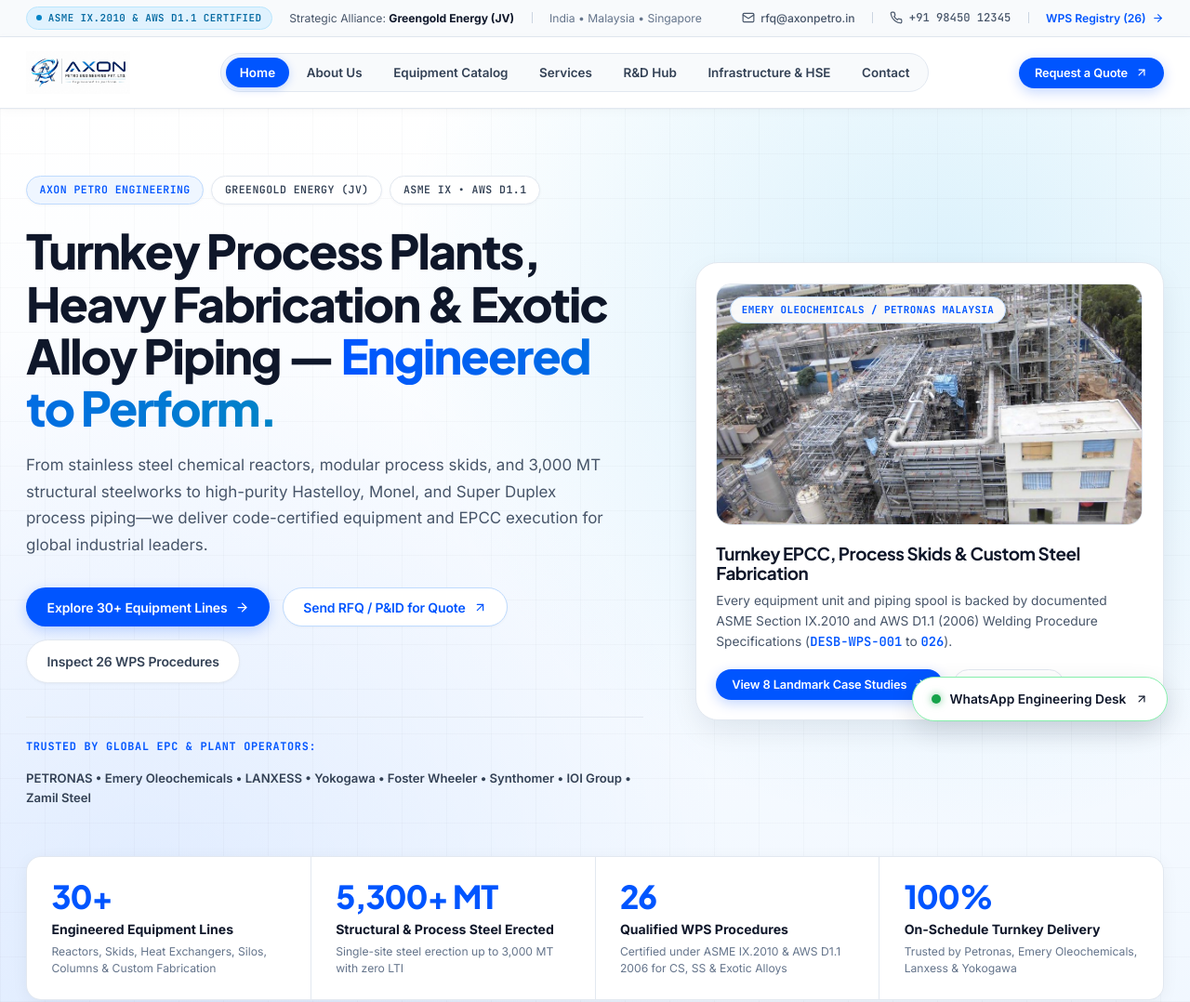
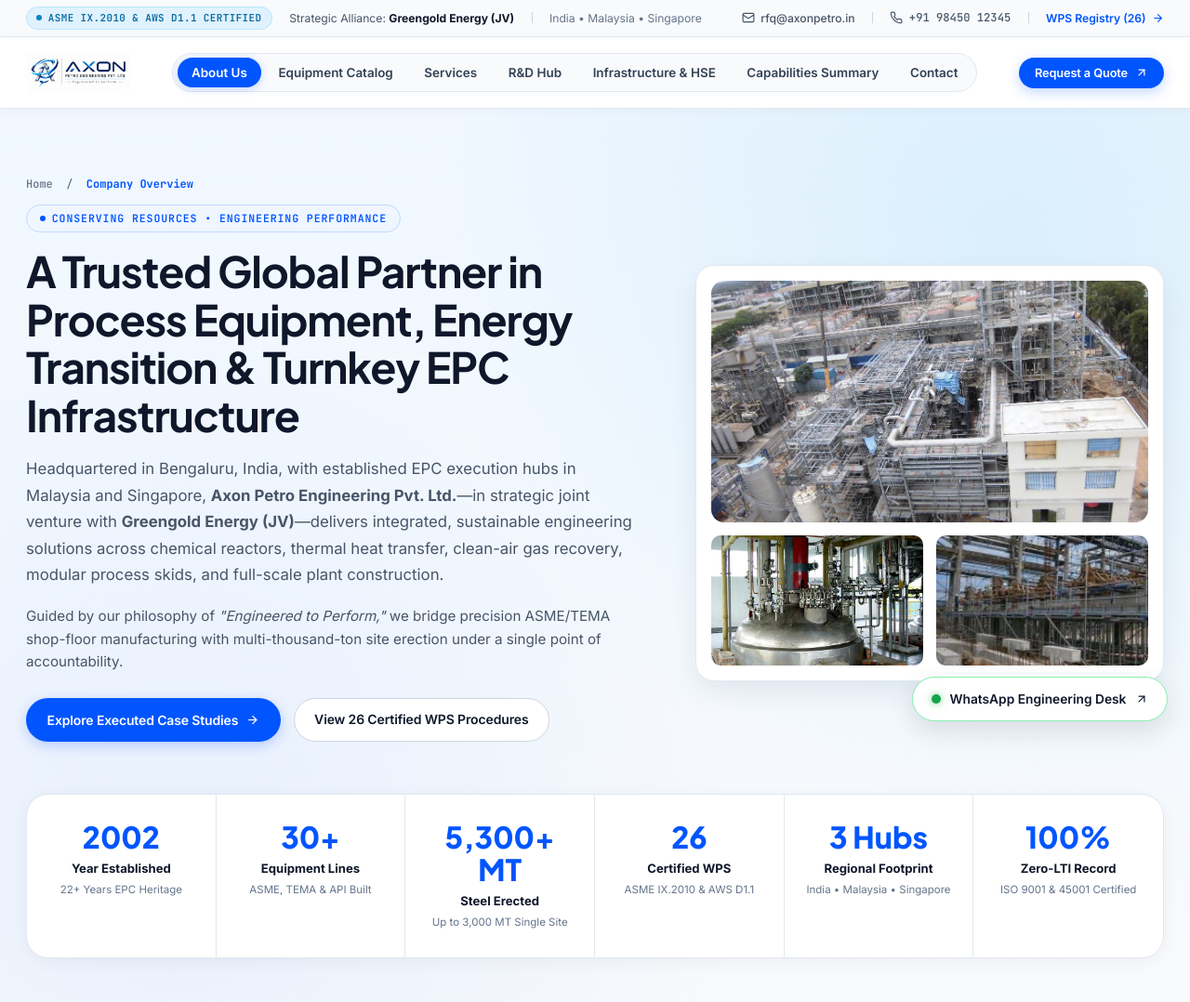
Before and after one commit to Weird-Name/axon, a plain HTML site: page index.html in a window 1280 px wide. Shown: the top 1078 px of the page at 93% size. Drawn offline with Linux system fonts and the light colour scheme.

Commit message:
Set About Us (Thermax-style Company Overview) as default landing page

```diff
--- a/assets/js/app.js
+++ b/assets/js/app.js
@@ -7,7 +7,7 @@ const STORAGE_KEY = 'AXONPETRO_CMS_DATA_V6';
 const LEADS_KEY = 'AXONPETRO_LEADS_V2';
 
 let appData = loadAppData();
-let activePage = 'home';
+let activePage = 'company';
 let selectedProductCategory = 'All';
 let productSearchQuery = '';
 let selectedProjectCategory = 'All';
@@ -74,7 +74,7 @@ function navigateTo(pageId, scrollTargetId = null) {
     return;
   }
   const validPages = ['home', 'company', 'products', 'services', 'rnd', 'infra-hse', 'contact'];
-  if (!validPages.includes(pageId)) pageId = 'home';
+  if (!validPages.includes(pageId)) pageId = 'company';
   activePage = pageId;
 
   document.querySelectorAll('.page-view').forEach(sec => {
--- a/index.html
+++ b/index.html
@@ -13,7 +13,7 @@
   <link href="https://fonts.googleapis.com/css2?family=Inter:wght@400;500;600;700&family=JetBrains+Mono:wght@500;600;700&family=Plus+Jakarta+Sans:wght@600;700;800&display=swap" rel="stylesheet">
 
   <!-- Main Stylesheet with Cache Busting -->
-  <link rel="stylesheet" href="assets/css/styles.css?v=2026.10">
+  <link rel="stylesheet" href="assets/css/styles.css?v=2026.11">
 
   <!-- Critical Inline Light Theme Styles -->
   <style>
@@ -86,7 +86,7 @@
        ======================================================================== -->
   <header class="site-header">
     <div class="container header-inner">
-      <div class="brand-logo" onclick="navigateTo('home')" title="Axon Petro Engineering Pvt. Ltd. — Engineered to perform.">
+      <div class="brand-logo" onclick="navigateTo('company')" title="Axon Petro Engineering Pvt. Ltd. — Engineered to perform.">
         <img src="assets/images/axon-logo.jpg" alt="Axon Petro Engineering Pvt. Ltd. Logo">
       </div>
 
@@ -95,12 +95,12 @@
       </button>
 
       <nav class="main-nav" id="mainNav" aria-label="Main Navigation">
-        <button class="nav-btn active" data-page="home" onclick="navigateTo('home')">Home</button>
-        <button class="nav-btn" data-page="company" onclick="navigateTo('company')">About Us</button>
+        <button class="nav-btn active" data-page="company" onclick="navigateTo('company')">About Us</button>
         <button class="nav-btn" data-page="products" onclick="navigateTo('products')">Equipment Catalog</button>
         <button class="nav-btn" data-page="services" onclick="navigateTo('services')">Services</button>
         <button class="nav-btn" data-page="rnd" onclick="navigateTo('rnd')">R&amp;D Hub</button>
         <button class="nav-btn" data-page="infra-hse" onclick="navigateTo('infra-hse')">Infrastructure &amp; HSE</button>
+        <button class="nav-btn" data-page="home" onclick="navigateTo('home')">Capabilities Summary</button>
         <button class="nav-btn" data-page="contact" onclick="navigateTo('contact')">Contact</button>
       </nav>
 
@@ -114,9 +114,9 @@
   </header>
 
   <!-- ========================================================================
-       VIEW 1: HOME PAGE (LIGHT ARCHITECTURAL THEME)
+       VIEW 1: CAPABILITIES SUMMARY PAGE (LIGHT ARCHITECTURAL THEME)
        ======================================================================== -->
-  <main id="view-home" class="page-view active">
+  <main id="view-home" class="page-view">
     <!-- Hero Section -->
     <section class="hero-section">
       <div class="container">
@@ -283,7 +283,7 @@
   <!-- ========================================================================
        VIEW 2: ABOUT US / COMPANY OVERVIEW (MODELED DIRECTLY ON THERMAX GLOBAL)
        ======================================================================== -->
-  <section id="view-company" class="page-view">
+  <section id="view-company" class="page-view active">
     <!-- 1. Thermax-Style Editorial Split Hero Banner -->
     <div class="section-dark" style="padding:4.5rem 0 3.5rem;">
       <div class="container">
@@ -1201,7 +1201,7 @@
   </footer>
 
   <!-- Scripts with Cache Busting -->
-  <script src="assets/js/data.js?v=2026.10"></script>
-  <script src="assets/js/app.js?v=2026.10"></script>
+  <script src="assets/js/data.js?v=2026.11"></script>
+  <script src="assets/js/app.js?v=2026.11"></script>
 </body>
 </html>
```
Also changed, not shown: admin.html (+3 -3 lines), wps-registry.html (+5 -6 lines).
